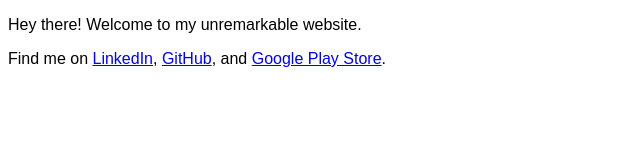
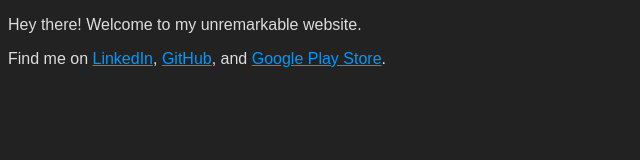
Before and after one commit to thuo/thuo.github.io, a plain HTML site: page index.html in a window 1280 px wide. Shown: the whole page, without its empty margins (0-640 px from the left). Drawn offline with Linux system fonts and the dark colour scheme.

Commit message:
Dark mode

```diff
--- a/index.html
+++ b/index.html
@@ -8,6 +8,21 @@
   <style>
     body {
       font-family: sans-serif;
+    }
+
+    @media (prefers-color-scheme: dark) {
+      body {
+        background-color: #222;
+        color: #ddd;
+      }
+
+      a {
+        color: #09f
+      }
+
+      a:visited {
+        color: #c3f
+      }
     }
   </style>
 </head>
```
